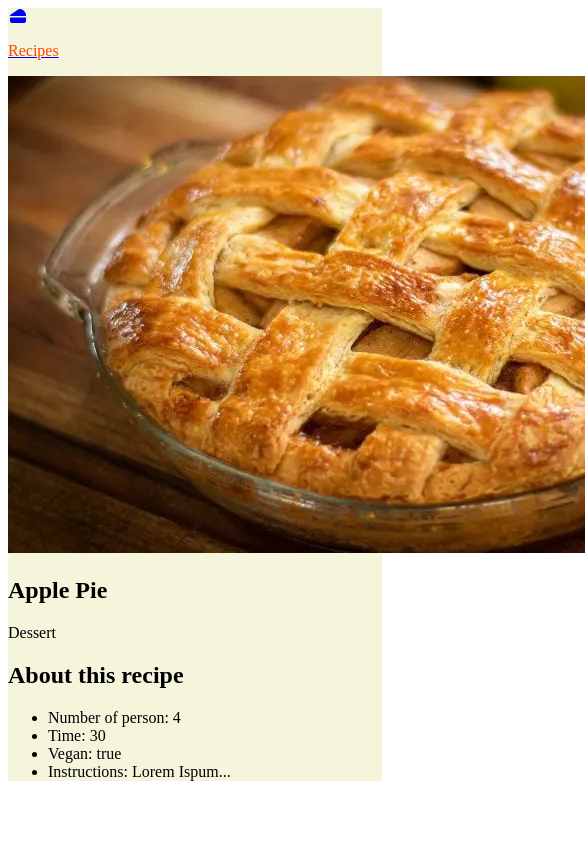
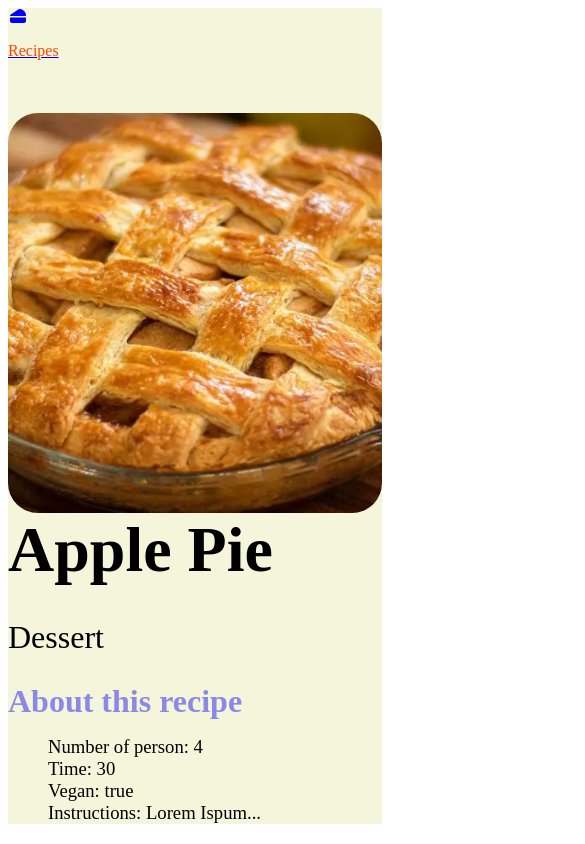
Before and after one commit to RmNLcN/test-angular-app-recipes, an Angular app: page /recipe_details/0 in a window 390 px wide. Shown: the top 844 px of the page, 585 px wide, since content can reach past the window. Built offline with nearby package versions, Linux system fonts and the light colour scheme.

Commit message:
Add Recipe Details style

```diff
--- a/src/app/recipe-details/recipe-details.css
+++ b/src/app/recipe-details/recipe-details.css
@@ -0,0 +1,71 @@
+.listing-photo {
+    height: 600px;
+    width: 50%;
+    object-fit: cover;
+    border-radius: 30px;
+    float: right;
+}
+
+.listing-heading {
+    font-size: 48pt;
+    font-weight: bold;
+    margin-bottom: 15px;
+}
+
+.listing-location {
+    font-size: 24pt;
+    margin-bottom: 15px;
+}
+
+.listing-features > .section-heading {
+    color: var(--secondary-color);
+    font-size: 24pt;
+    margin-bottom: 15px;
+}
+
+.listing-features {
+    margin-bottom: 20px;
+}
+
+.listing-features li {
+    font-size: 14pt;
+}
+
+li {
+    list-style-type: none;
+}
+
+.listing-apply .section-heading {
+    font-size: 18pt;
+    margin-bottom: 15px;
+}
+
+label, input {
+    display: block;
+}
+
+label {
+    color: var(--secondary-color);
+    font-weight: bold;
+    text-transform: uppercase;
+    font-size: 12pt;
+}
+
+input {
+    font-size: 16pt;
+    margin-bottom: 15px;
+    padding: 10px;
+    width: 400px;
+    border-top: none;
+    border-right: none;
+    border-left: none;
+    border-bottom: solid 0.3px;
+
+}
+
+@media (max-width: 1024px) {
+    .listing-photo {
+        width: 100%;
+        height: 400px;
+    }
+}
```
